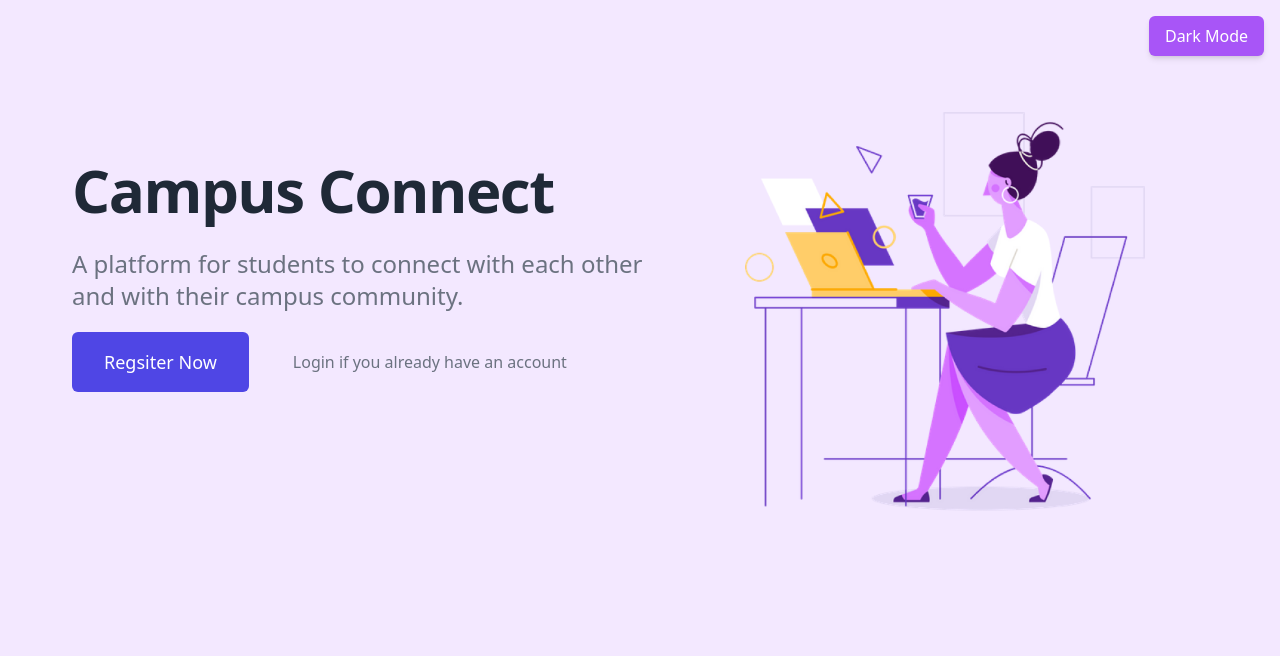
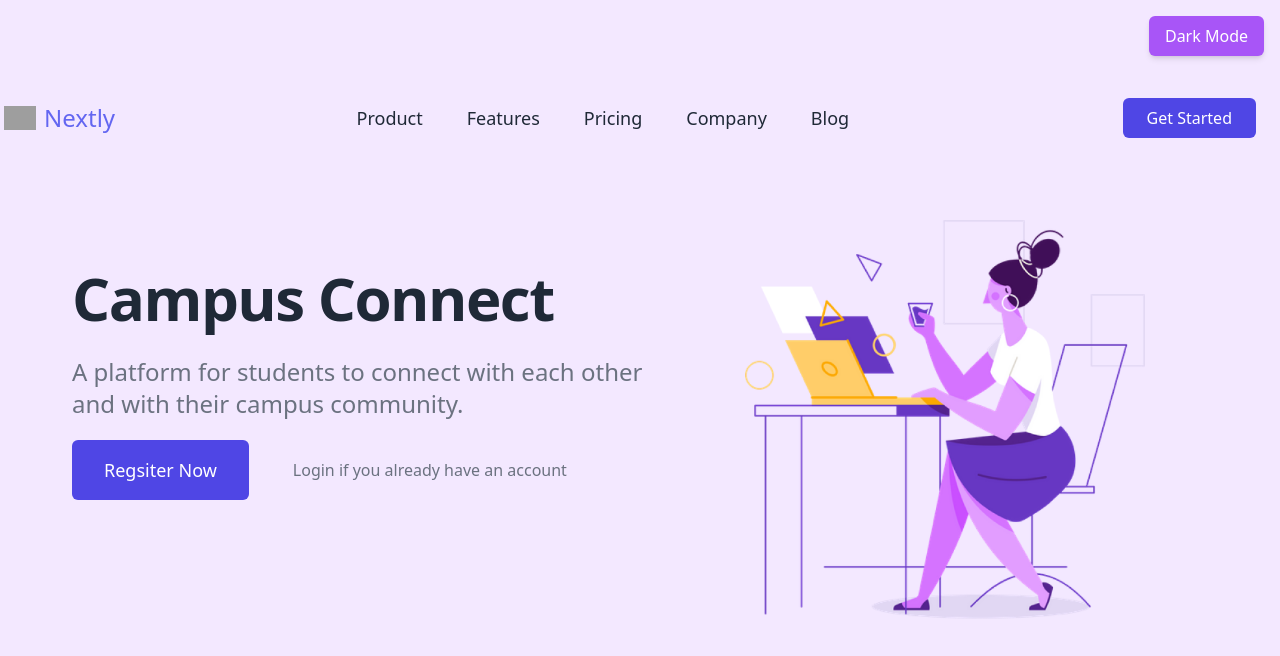
Before and after one commit to roystondz/campusConnect, a React (Vite) app in the folder frontend/: page / in a window 1280 px wide. Shown: the top 656 px of the page. Built offline with nearby package versions, Linux system fonts and the light colour scheme; grey boxes are pictures that could not be loaded.

Commit message:
navbar update

```diff
--- a/frontend/components/Navbar.jsx
+++ b/frontend/components/Navbar.jsx
@@ -17,7 +17,7 @@ export const Navbar = () => {
         </a>
 
         {/* Get Started */}
-        <div className="gap-3 nav__item mr-2 lg:flex ml-auto lg:ml-0 lg:order-2">
+        <div className="gap-3 ml-auto mr-2 nav__item lg:flex lg:ml-0 lg:order-2">
 
           <div className="hidden mr-3 lg:flex nav__item">
             <a href="/" className="px-6 py-2 text-white bg-indigo-600 rounded-md md:ml-5">
@@ -86,6 +86,6 @@ export const Navbar = () => {
           </ul>
         </div>
       </nav>
-    </div>
-  );
+</div>
+);
 };
--- a/frontend/src/App.jsx
+++ b/frontend/src/App.jsx
@@ -4,6 +4,7 @@ import { BrowserRouter as Router , Routes , Route } from 'react-router-dom';
 import Login from "../components/Login";
 import Signup from  "../components/Signup";
 import  Home from "../components/Home";
+import { Navbar } from '../components/Navbar';
 
 
 
@@ -40,6 +41,7 @@ export default function App() {
       <div className="pt-16"> {/* Add padding to the top to prevent overlap with the button */}
 
       <Router>
+      <Navbar/>
           <Routes>
             <Route path="/" element={<Home />} />
             <Route path="/login" element={<Login />} />
```
